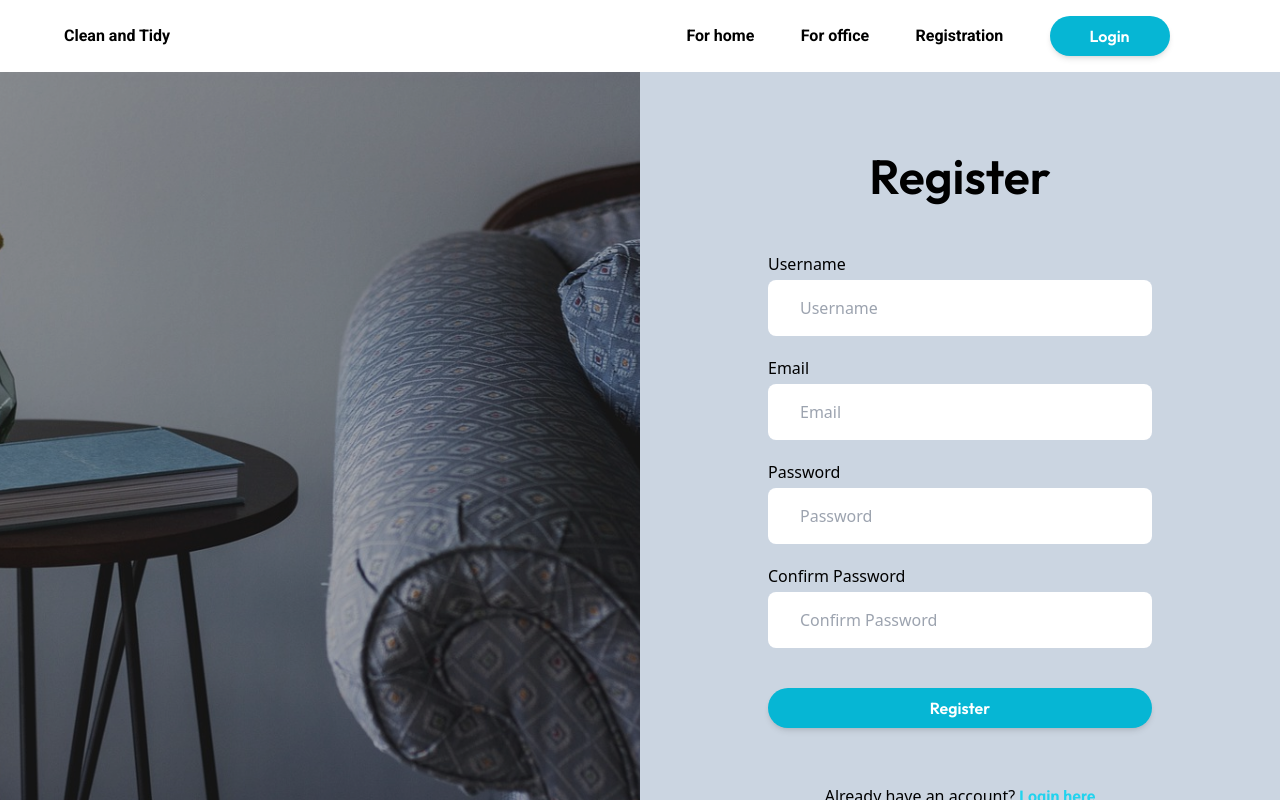
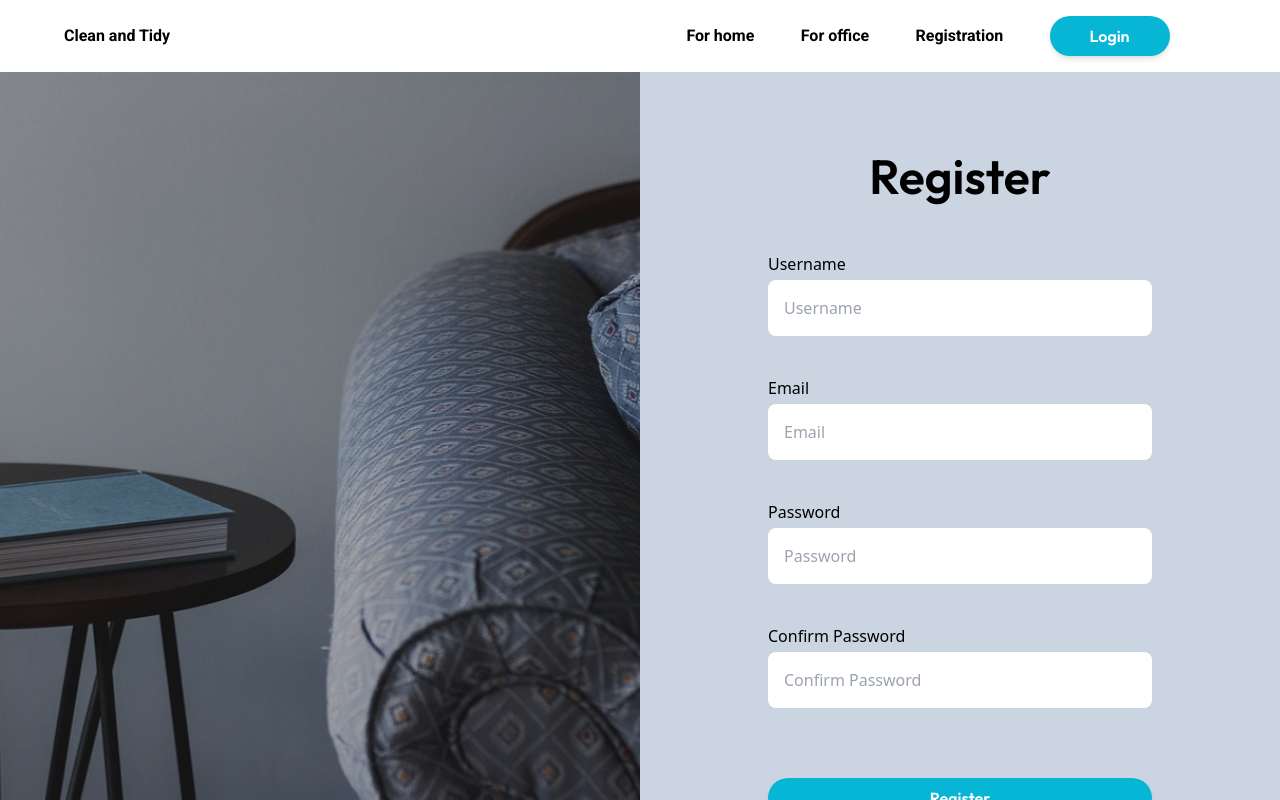
Before and after one commit to mardyc754/clean-and-tidy-client, a Next.js app: page /register in a window 1280 px wide. Shown: the top 800 px of the page. Built offline with nearby package versions, Linux system fonts and the light colour scheme; no server answers.

Commit message:
#19 Handle user registration

```diff
--- a/src/api/auth.ts
+++ b/src/api/auth.ts
@@ -1,17 +1,45 @@
+import { AxiosError, type AxiosResponse, type AxiosRequestConfig } from 'axios';
+
 import { fetcher } from '~/lib/axios';
 
-type RegisterData = {
+import type {
+  RegistrationSuccessData,
+  RegistrationErrorData
+} from './schemas/auth';
+
+type RegistrationData = {
   username: string;
   password: string;
   email: string;
 };
 
-export const register = async ({ username, email, password }: RegisterData) => {
-  let data;
+export const register = async ({
+  username,
+  email,
+  password
+}: RegistrationData) => {
+  let data: RegistrationSuccessData | RegistrationErrorData = {
+    message: 'Connection error'
+  };
+
   await fetcher
-    .post('/auth/register', { username, email, password })
+    .post<
+      AxiosRequestConfig<RegistrationData>,
+      AxiosResponse<RegistrationSuccessData>
+    >('/auth/register', {
+      username,
+      email,
+      password
+    })
     .then((res) => {
       data = res.data;
+    })
+    .catch((err) => {
+      if (err instanceof AxiosError) {
+        data = err.response?.data as RegistrationErrorData;
+      } else {
+        data = { message: 'An unexpected error ocurred' };
+      }
     });
   return data;
 };
--- /dev/null
+++ b/src/api/schemas/auth.ts
@@ -0,0 +1,18 @@
+import { z } from 'zod';
+
+export const registrationSuccessDataSchema = z.object({
+  username: z.string().max(30),
+  email: z.string().email(),
+  message: z.string()
+});
+
+export type RegistrationSuccessData = z.infer<
+  typeof registrationSuccessDataSchema
+>;
+
+export const registrationErrorDataSchema = z.object({
+  message: z.string(),
+  affectedField: z.string().optional()
+});
+
+export type RegistrationErrorData = z.infer<typeof registrationErrorDataSchema>;
--- a/src/components/atoms/buttons/SubmitButton.tsx
+++ b/src/components/atoms/buttons/SubmitButton.tsx
@@ -1,10 +1,13 @@
+import React, { type ButtonHTMLAttributes } from 'react';
+
 type ButtonProps = {
   name: string;
-};
+} & ButtonHTMLAttributes<HTMLButtonElement>;
 
-const SubmitButton = ({ name }: ButtonProps) => {
+const SubmitButton = ({ name, ...props }: ButtonProps) => {
   return (
     <button
+      {...props}
       type="submit"
       className={`rounded-full bg-cyan-500 px-10 py-2 font-emphasize text-base text-white shadow-md`}
     >
--- /dev/null
+++ b/src/components/atoms/forms/ErrorLabel.tsx
@@ -0,0 +1,9 @@
+type ErrorLabelProps = {
+  children: React.ReactNode;
+};
+
+const ErrorLabel = ({ children }: ErrorLabelProps) => {
+  return <p className="mt-1 text-xs text-red-500">{children}</p>;
+};
+
+export default ErrorLabel;
--- a/src/components/atoms/forms/Input.tsx
+++ b/src/components/atoms/forms/Input.tsx
@@ -5,10 +5,7 @@ const Input = ({
   ...props
 }: InputHTMLAttributes<HTMLInputElement>) => {
   return (
-    <input
-      {...props}
-      className={`rounded-lg px-8 py-4 outline-none ${className}`}
-    />
+    <input {...props} className={`rounded-lg p-4 outline-none ${className}`} />
   );
 };
 
--- a/src/components/atoms/forms/index.ts
+++ b/src/components/atoms/forms/index.ts
@@ -4,3 +4,4 @@ export { default as RadioField } from './RadioField';
 export { default as Checkbox } from './Checkbox';
 export { default as NumericInput } from './NumericInput';
 export { default as HourTile } from './HourTile';
+export { default as ErrorLabel } from './ErrorLabel';
--- a/src/components/molecules/form-fields/Textfield.tsx
+++ b/src/components/molecules/form-fields/Textfield.tsx
@@ -1,23 +1,26 @@
 import type { InputHTMLAttributes } from 'react';
 import type { SetRequired } from 'type-fest';
 
-import { Input, Label } from '~/components/atoms/forms';
+import { ErrorLabel, Input, Label } from '~/components/atoms/forms';
 
 type TextfieldProps = {
   label: string;
   wrapperProps?: string;
+  errorLabel?: string;
 } & SetRequired<InputHTMLAttributes<HTMLInputElement>, 'name'>;
 
 const Textfield = ({
   name,
   label,
   wrapperProps = '',
+  errorLabel,
   ...props
 }: TextfieldProps) => {
   return (
-    <div className={`flex flex-col ${wrapperProps}`}>
+    <div className={`flex flex-col ${!errorLabel && 'pb-4'} ${wrapperProps}`}>
       <Label htmlFor={name}>{label}</Label>
       <Input name={name} placeholder={label} {...props} />
+      <ErrorLabel>{errorLabel ?? ''}</ErrorLabel>
     </div>
   );
 };
--- a/src/components/organisms/forms/RegistrationForm.tsx
+++ b/src/components/organisms/forms/RegistrationForm.tsx
@@ -1,22 +1,101 @@
+import * as Yup from 'yup';
+import { Formik } from 'formik';
+
+import { register } from '~/api/auth';
+
 import { Textfield } from '~/components/molecules/form-fields';
 
 import { SubmitButton } from '~/components/atoms/buttons';
 import { RegularLink } from '~/components/atoms/links';
 
+const validationSchema = Yup.object({
+  username: Yup.string()
+    .required('Username is required')
+    .min(6, 'Username is too short')
+    .max(30, 'Username is too long'),
+  email: Yup.string()
+    .email()
+    .required('Email is required')
+    .max(40, 'Email is too long'),
+  password: Yup.string()
+    .required('Password is required')
+    .min(8, 'Password is too short')
+    .max(32, 'Password is too long'),
+  confirmPassword: Yup.string()
+    .required('Password is required')
+    .min(8, 'Password is too short')
+    .max(32, 'Password is too long')
+});
+
 const RegistrationForm = () => {
   return (
     <>
-      <form className="grid grid-rows-5 items-center gap-y-4 self-stretch px-16 py-8">
-        <Textfield name="username" label="Username" />
-        <Textfield name="email" label="Email" type="email" />
-        <Textfield name="password" label="Password" type="password" />
+      <Formik
+        initialValues={{
+          username: '',
+          password: '',
+          email: '',
+          confirmPassword: ''
+        }}
+        validationSchema={validationSchema}
+        onSubmit={async (values, { setFieldError, setErrors }) => {
+          const { password, confirmPassword } = values;
+
+          if (password !== confirmPassword) {
+            const doNotMatchMessage = 'Passwords do not match';
+            setErrors({
+              password: doNotMatchMessage,
+              confirmPassword: doNotMatchMessage
+            });
+            return;
+          }
+
+          const result = await register(values);
+
+          if (result && 'affectedField' in result) {
+            setFieldError(result.affectedField!, result.message);
+            return;
+          }
+
+          alert(result.message);
+        }}
+      >
+        {({ errors, handleChange, handleSubmit, isSubmitting }) => (
+          <form
+            className="grid grid-rows-5 items-center gap-y-4 self-stretch px-16 py-8"
+            onSubmit={handleSubmit}
+          >
+            <Textfield
+              name="username"
+              label="Username"
+              errorLabel={errors.username}
+              onChange={handleChange}
+            />
+            <Textfield
+              name="email"
+              label="Email"
+              type="email"
+              errorLabel={errors.email}
+              onChange={handleChange}
+            />
+            <Textfield
+              name="password"
+              label="Password"
+              type="password"
+              errorLabel={errors.password}
+              onChange={handleChange}
+            />
             <Textfield
               name="confirmPassword"
               label="Confirm Password"
               type="password"
+              errorLabel={errors.confirmPassword}
+              onChange={handleChange}
             />
-        <SubmitButton name="Register" />
+            <SubmitButton name="Register" disabled={isSubmitting} />
           </form>
+        )}
+      </Formik>
       <p>
         {`Already have an account? `}
         <RegularLink href="/login">Login here</RegularLink>
```
Lines whose indentation alone changed are shown as unchanged.
